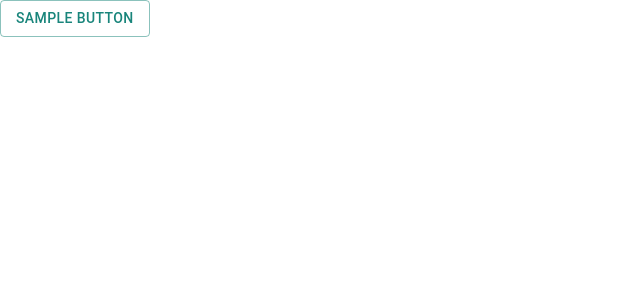
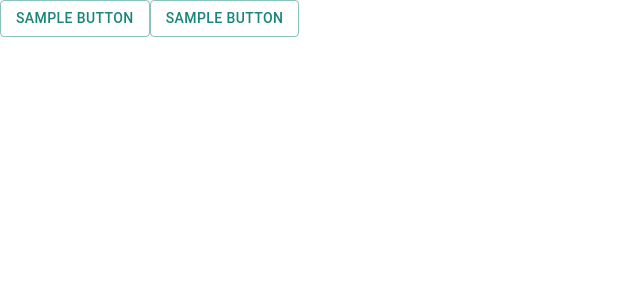
Before and after one commit to serkan-uslu/serkanuslu.com, a Next.js app: page / in a window 1280 px wide. Shown: the top 300 px of the page, without its empty margins (0-640 px from the left). Built offline with nearby package versions, Linux system fonts and the light colour scheme.

Commit message:
absoulte path was added to tsconfig.json. Create sample component and testing import to page

```diff
--- /dev/null
+++ b/src/components/button/index.tsx
@@ -0,0 +1,9 @@
+import { Button } from "@mui/material";
+
+export default function TestComponent() {
+  return (
+    <Button variant="outlined" color="secondary">
+      Sample Button
+    </Button>
+  );
+}
--- a/src/pages/_app.tsx
+++ b/src/pages/_app.tsx
@@ -4,8 +4,8 @@ import { AppProps } from "next/app";
 import { ThemeProvider } from "@mui/material/styles";
 import CssBaseline from "@mui/material/CssBaseline";
 import { CacheProvider, EmotionCache } from "@emotion/react";
-import theme from "../config/theme";
-import createEmotionCache from "../config/createEmotionCache";
+import theme from "config/theme";
+import createEmotionCache from "config/createEmotionCache";
 
 // Client-side cache, shared for the whole session of the user in the browser.
 const clientSideEmotionCache = createEmotionCache();
--- a/src/pages/index.tsx
+++ b/src/pages/index.tsx
@@ -1,9 +1,14 @@
 import { Button } from "@mui/material";
+
+import TestComponent from "@/components/button";
 
 export default function Home() {
   return (
-    <Button variant="outlined" color="secondary">
-      Sample Button
-    </Button>
+    <>
+      <Button variant="outlined" color="secondary">
+        Sample Button
+      </Button>
+      <TestComponent></TestComponent>
+    </>
   );
 }
--- a/tsconfig.json
+++ b/tsconfig.json
@@ -1,5 +1,6 @@
 {
   "compilerOptions": {
+    "baseUrl": "src",
     "target": "es5",
     "lib": ["dom", "dom.iterable", "esnext"],
     "allowJs": true,
@@ -15,7 +16,8 @@
     "jsx": "preserve",
     "incremental": true,
     "paths": {
-      "components/*": ["./src/*"]
+      "components/*": ["./src/*"],
+      "@/components/*": ["components/*"]
     }
   },
   "include": ["next-env.d.ts", "**/*.ts", "**/*.tsx"],
```
